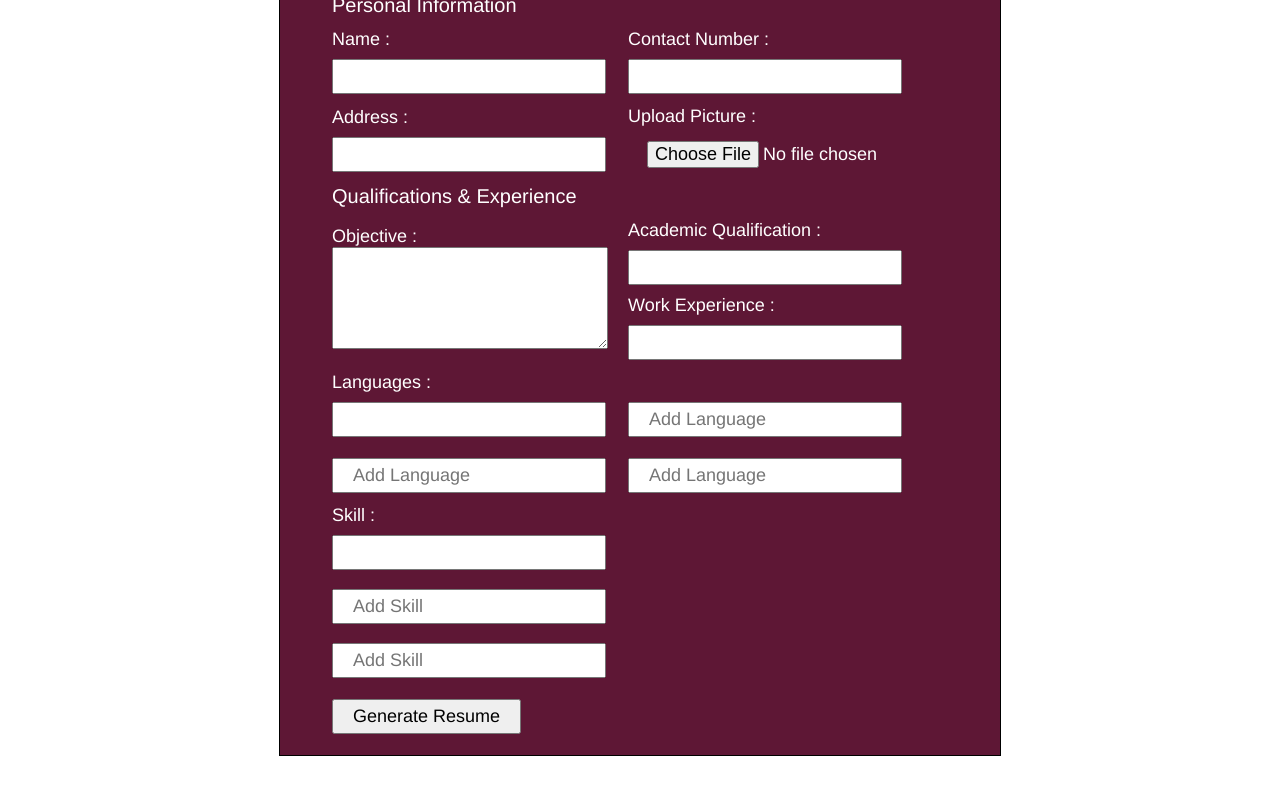
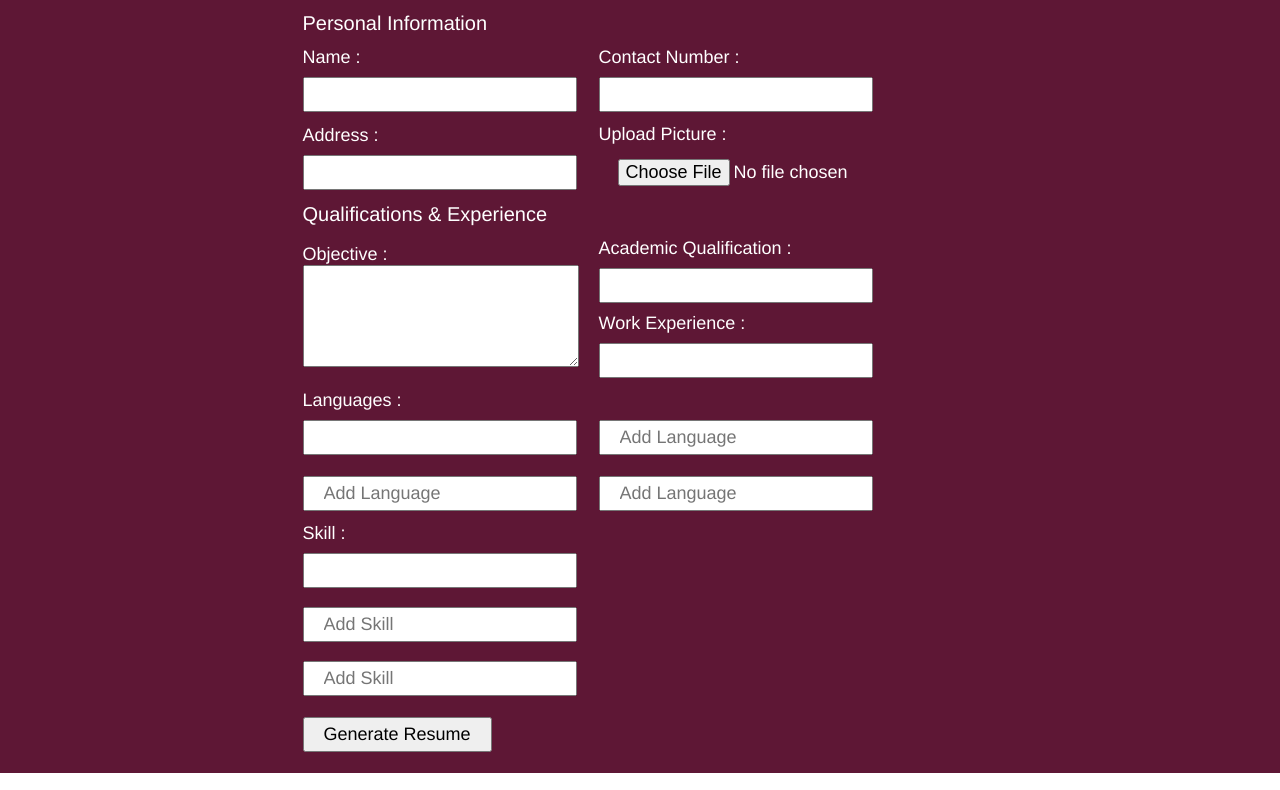
Before and after one commit to umerkhanuk/dynamic-resume-milestone-3, a website: page index.html in a window 1280 px wide. Shown: the part 288-1078 px from the top of the page. Drawn offline with Linux system fonts and the light colour scheme.

Commit message:
Update style.css

```diff
--- a/style.css
+++ b/style.css
@@ -6,9 +6,7 @@
     font-weight: 100;
 }
 .main{
-    width: 50%;
     margin: 40px auto;
-    border: 1px solid;
     padding: 10px 40px;
     background-color: #5e1735;
 }
```
